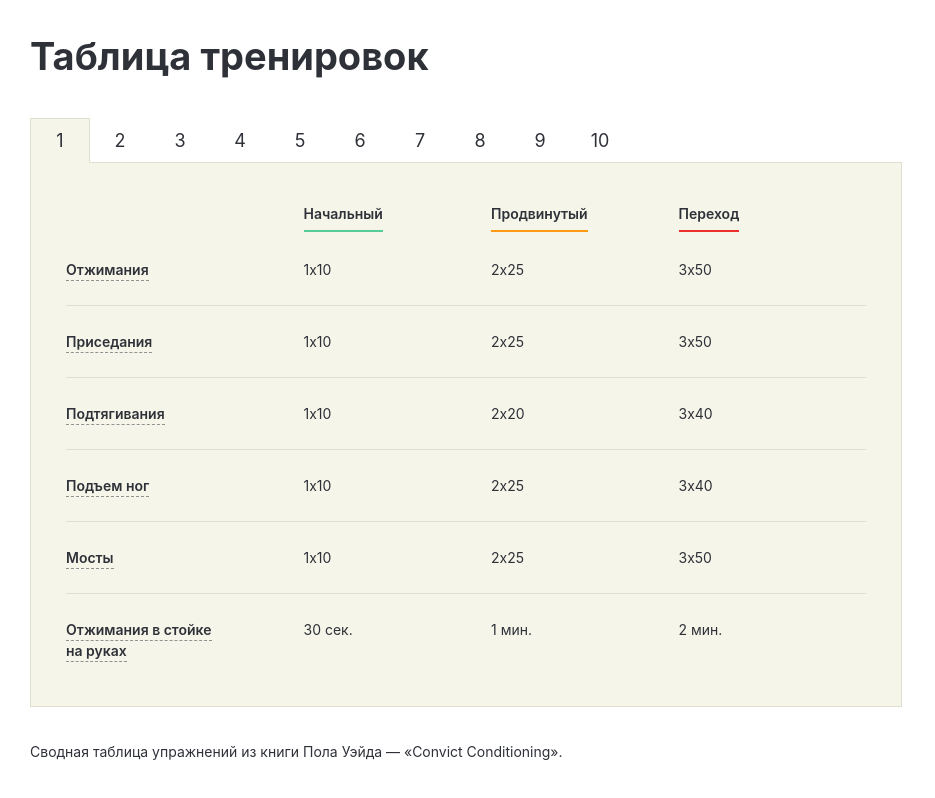
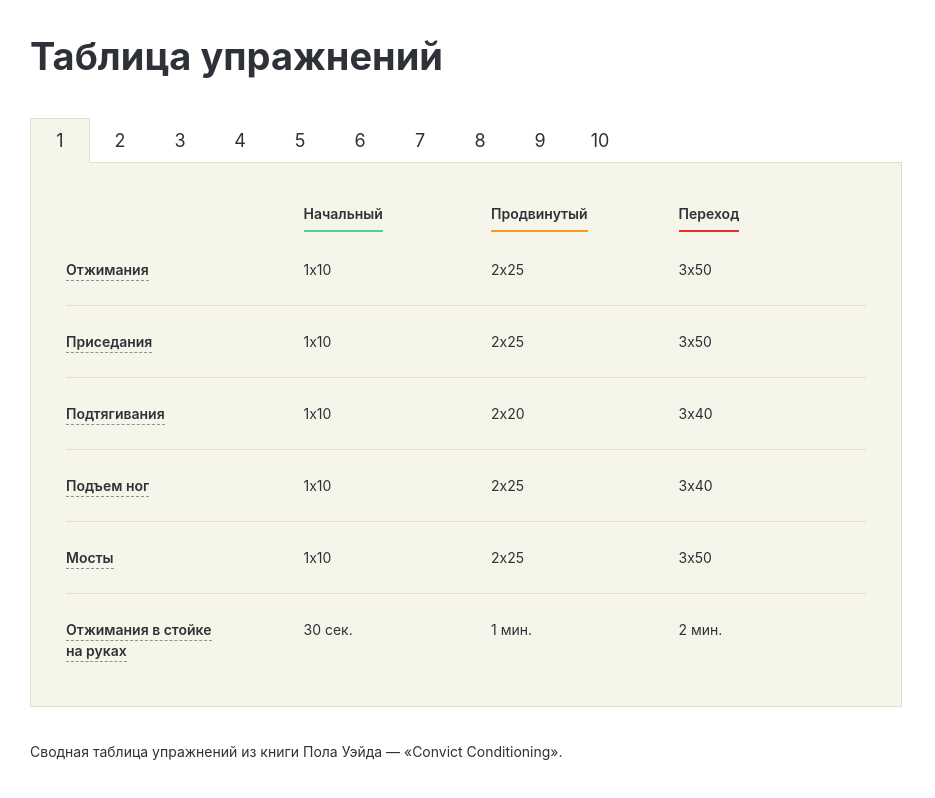
Before and after one commit to iammalikov/training, a React (Create React App) app: page / in a window 1280 px wide. Shown: the whole page, without its empty margins (0-935 px from the left). Built offline with nearby package versions, Linux system fonts and the light colour scheme.

Commit message:
changed name table

```diff
--- a/public/index.html
+++ b/public/index.html
@@ -6,7 +6,7 @@
     <meta name="theme-color" content="#000000">
     <link rel="manifest" href="%PUBLIC_URL%/manifest.json">
     <link rel="shortcut icon" href="%PUBLIC_URL%/favicon.ico">
-    <title>Таблица тренировок</title>
+    <title>Таблица упражнений</title>
   </head>
   <body>
     <noscript>
--- a/src/components/Header/Header.js
+++ b/src/components/Header/Header.js
@@ -2,7 +2,7 @@ import React from "react";
 
 const Header = () => (
   <header className="header">
-    <h1 className="header__title">Таблица тренировок</h1>
+    <h1 className="header__title">Таблица упражнений</h1>
   </header>
 );
 
```
Also changed, not shown: public/manifest.json.
